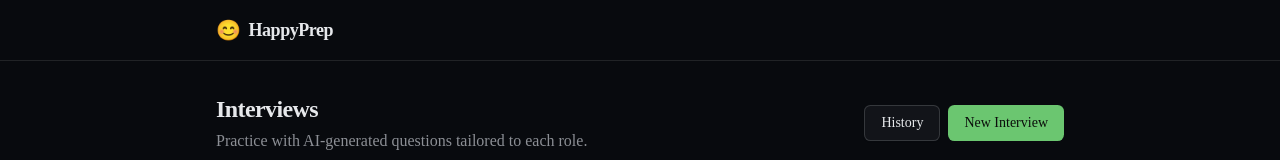
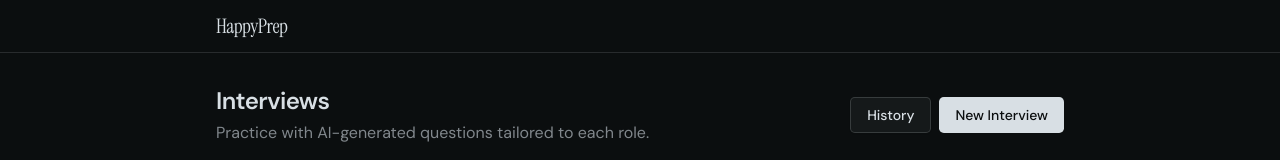
Before and after one commit to shiki4709/interview-prep-ai, a Next.js app: page / in a window 1280 px wide. Shown: the top 160 px of the page. Built offline with nearby package versions, Linux system fonts and the light colour scheme; no server answers; the database is empty.

Commit message:
style: swap fonts (DM Sans + Instrument Serif), cool neutral palette, drop AI tagline

```diff
--- a/src/app/globals.css
+++ b/src/app/globals.css
@@ -8,8 +8,8 @@
   --color-background: var(--background);
   --color-foreground: var(--foreground);
   --font-sans: var(--font-sans);
-  --font-mono: var(--font-geist-mono);
-  --font-heading: var(--font-sans);
+  --font-mono: var(--font-mono);
+  --font-heading: var(--font-display);
   --color-sidebar-ring: var(--sidebar-ring);
   --color-sidebar-border: var(--sidebar-border);
   --color-sidebar-accent-foreground: var(--sidebar-accent-foreground);
@@ -72,7 +72,7 @@
   --chart-3: oklch(0.439 0 0);
   --chart-4: oklch(0.371 0 0);
   --chart-5: oklch(0.269 0 0);
-  --radius: 0.5rem;
+  --radius: 0.375rem;
   --sidebar: oklch(0.985 0 0);
   --sidebar-foreground: oklch(0.145 0 0);
   --sidebar-primary: oklch(0.205 0 0);
@@ -84,37 +84,37 @@
 }
 
 .dark {
-  --background: oklch(0.145 0.008 260);
-  --foreground: oklch(0.93 0.005 260);
-  --card: oklch(0.195 0.01 260);
-  --card-foreground: oklch(0.93 0.005 260);
-  --popover: oklch(0.195 0.01 260);
-  --popover-foreground: oklch(0.93 0.005 260);
-  --primary: oklch(0.75 0.15 145);
-  --primary-foreground: oklch(0.16 0.01 145);
-  --secondary: oklch(0.25 0.01 260);
-  --secondary-foreground: oklch(0.93 0.005 260);
-  --muted: oklch(0.25 0.01 260);
-  --muted-foreground: oklch(0.65 0.01 260);
-  --accent: oklch(0.25 0.015 260);
-  --accent-foreground: oklch(0.93 0.005 260);
+  --background: oklch(0.16 0.005 240);
+  --foreground: oklch(0.90 0.01 240);
+  --card: oklch(0.20 0.008 240);
+  --card-foreground: oklch(0.90 0.01 240);
+  --popover: oklch(0.20 0.008 240);
+  --popover-foreground: oklch(0.90 0.01 240);
+  --primary: oklch(0.90 0.01 240);
+  --primary-foreground: oklch(0.16 0.005 240);
+  --secondary: oklch(0.24 0.008 240);
+  --secondary-foreground: oklch(0.90 0.01 240);
+  --muted: oklch(0.24 0.008 240);
+  --muted-foreground: oklch(0.62 0.01 240);
+  --accent: oklch(0.24 0.012 240);
+  --accent-foreground: oklch(0.90 0.01 240);
   --destructive: oklch(0.704 0.191 22.216);
-  --border: oklch(1 0.005 260 / 10%);
-  --input: oklch(1 0.005 260 / 15%);
-  --ring: oklch(0.75 0.15 145);
-  --chart-1: oklch(0.87 0 0);
-  --chart-2: oklch(0.556 0 0);
-  --chart-3: oklch(0.439 0 0);
-  --chart-4: oklch(0.371 0 0);
-  --chart-5: oklch(0.269 0 0);
-  --sidebar: oklch(0.205 0 0);
-  --sidebar-foreground: oklch(0.985 0 0);
-  --sidebar-primary: oklch(0.488 0.243 264.376);
-  --sidebar-primary-foreground: oklch(0.985 0 0);
-  --sidebar-accent: oklch(0.269 0 0);
-  --sidebar-accent-foreground: oklch(0.985 0 0);
-  --sidebar-border: oklch(1 0 0 / 10%);
-  --sidebar-ring: oklch(0.556 0 0);
+  --border: oklch(1 0.01 240 / 12%);
+  --input: oklch(1 0.01 240 / 15%);
+  --ring: oklch(0.70 0.08 175);
+  --chart-1: oklch(0.70 0.08 175);
+  --chart-2: oklch(0.556 0.01 240);
+  --chart-3: oklch(0.439 0.008 240);
+  --chart-4: oklch(0.371 0.006 240);
+  --chart-5: oklch(0.269 0.005 240);
+  --sidebar: oklch(0.18 0.006 240);
+  --sidebar-foreground: oklch(0.90 0.01 240);
+  --sidebar-primary: oklch(0.70 0.08 175);
+  --sidebar-primary-foreground: oklch(0.16 0.005 240);
+  --sidebar-accent: oklch(0.24 0.008 240);
+  --sidebar-accent-foreground: oklch(0.90 0.01 240);
+  --sidebar-border: oklch(1 0.01 240 / 12%);
+  --sidebar-ring: oklch(0.556 0.01 240);
 }
 
 @layer base {
--- a/src/app/layout.tsx
+++ b/src/app/layout.tsx
@@ -1,15 +1,23 @@
 import type { Metadata } from "next";
-import { Geist, Geist_Mono } from "next/font/google";
+import { DM_Sans, JetBrains_Mono, Instrument_Serif } from "next/font/google";
 import "./globals.css";
 
-const geistSans = Geist({
-  variable: "--font-geist-sans",
+const body = DM_Sans({
+  variable: "--font-sans",
   subsets: ["latin"],
+  weight: ["400", "500", "600", "700"],
 });
 
-const geistMono = Geist_Mono({
-  variable: "--font-geist-mono",
+const display = Instrument_Serif({
+  variable: "--font-display",
   subsets: ["latin"],
+  weight: "400",
+});
+
+const mono = JetBrains_Mono({
+  variable: "--font-mono",
+  subsets: ["latin"],
+  weight: ["400", "500"],
 });
 
 export const metadata: Metadata = {
@@ -25,14 +33,13 @@ export default function RootLayout({
   return (
     <html
       lang="en"
-      className={`${geistSans.variable} ${geistMono.variable} dark h-full antialiased`}
+      className={`${body.variable} ${display.variable} ${mono.variable} dark h-full antialiased`}
     >
       <body className="min-h-full flex flex-col bg-background text-foreground">
         <header className="border-b border-border">
-          <div className="max-w-4xl mx-auto px-6 py-4">
-            <a href="/" className="text-lg font-semibold tracking-tight flex items-center gap-2">
-              <span className="text-xl">😊</span>
-              <span>HappyPrep</span>
+          <div className="max-w-4xl mx-auto px-6 py-3">
+            <a href="/" className="font-heading text-xl tracking-tight text-foreground">
+              HappyPrep
             </a>
           </div>
         </header>
```
